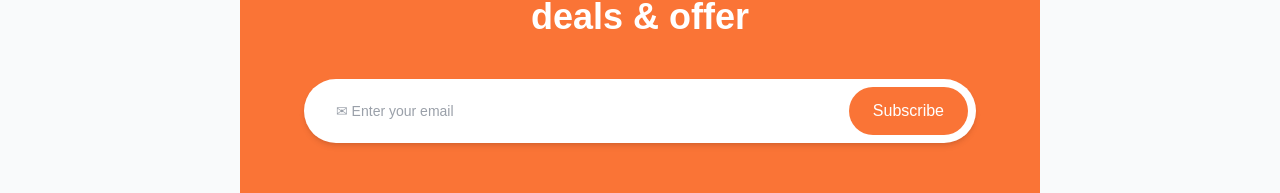
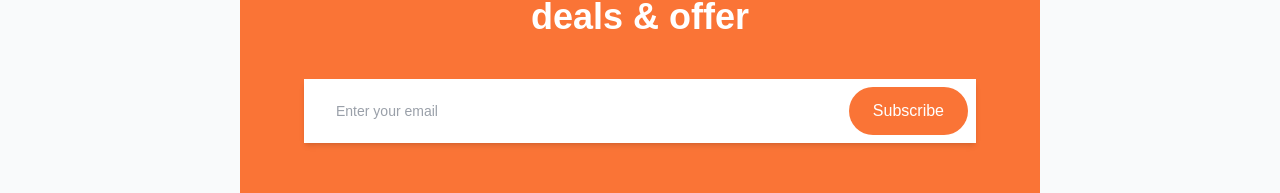
Before and after one commit to pooja-purohit-systango/HTML-CSS, a Next.js app in the folder shopping-template/: page / in a window 1280 px wide. Shown: the part 2151-2344 px from the top of the page. Built offline with nearby package versions, Linux system fonts and the light colour scheme.

Commit message:
added a subscribe card

```diff
--- a/shopping-template/componentss/Subscribe.tsx
+++ b/shopping-template/componentss/Subscribe.tsx
@@ -1,16 +1,6 @@
-'use client'
-import React, { useState } from "react";
+
 
 const Subscribe = () => {
-  const [email, setEmail] = useState("");
-
-  const handleSubmit = (e: any) => {
-    e.preventDefault();
-    if (email) {
-      alert(`Subscribed with email: ${email}`);
-      setEmail("");
-    }
-  };
 
   return (
     <div className="bg-[#FA7436] text-white rounded-[9px] py-16 px-4 relative overflow-hidden text-center">
@@ -28,16 +18,13 @@ const Subscribe = () => {
       </h2>
 
       <form
-        onSubmit={handleSubmit}
         className="relative z-10 w-full max-w-2xl mx-auto"
       >
-        <div className="bg-white flex items-center justify-between rounded-full px-2 py-2 shadow-md">
+        <div className="bg-white flex items-center justify-between  px-2 py-2 shadow-md">
           <input
             type="email"
-            value={email}
-            onChange={(e) => setEmail(e.target.value)}
-            placeholder="✉ Enter your email"
-            className="flex-1 px-6 py-3 rounded-l-full text-gray-700 text-sm outline-none"
+            placeholder="Enter your email"
+            className="flex-1 px-6 py-3 text-gray-700 text-sm outline-none"
             required
           />
           <button
```
